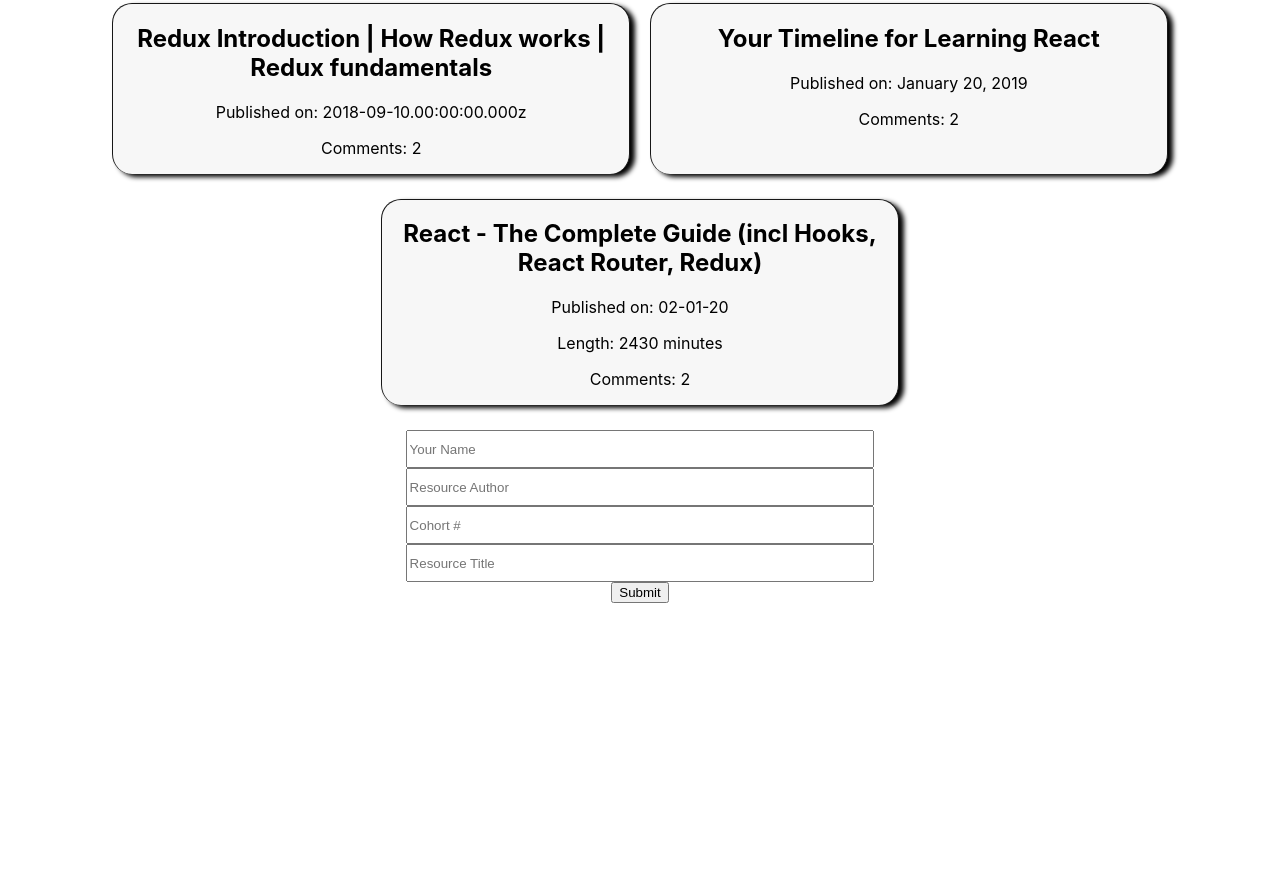
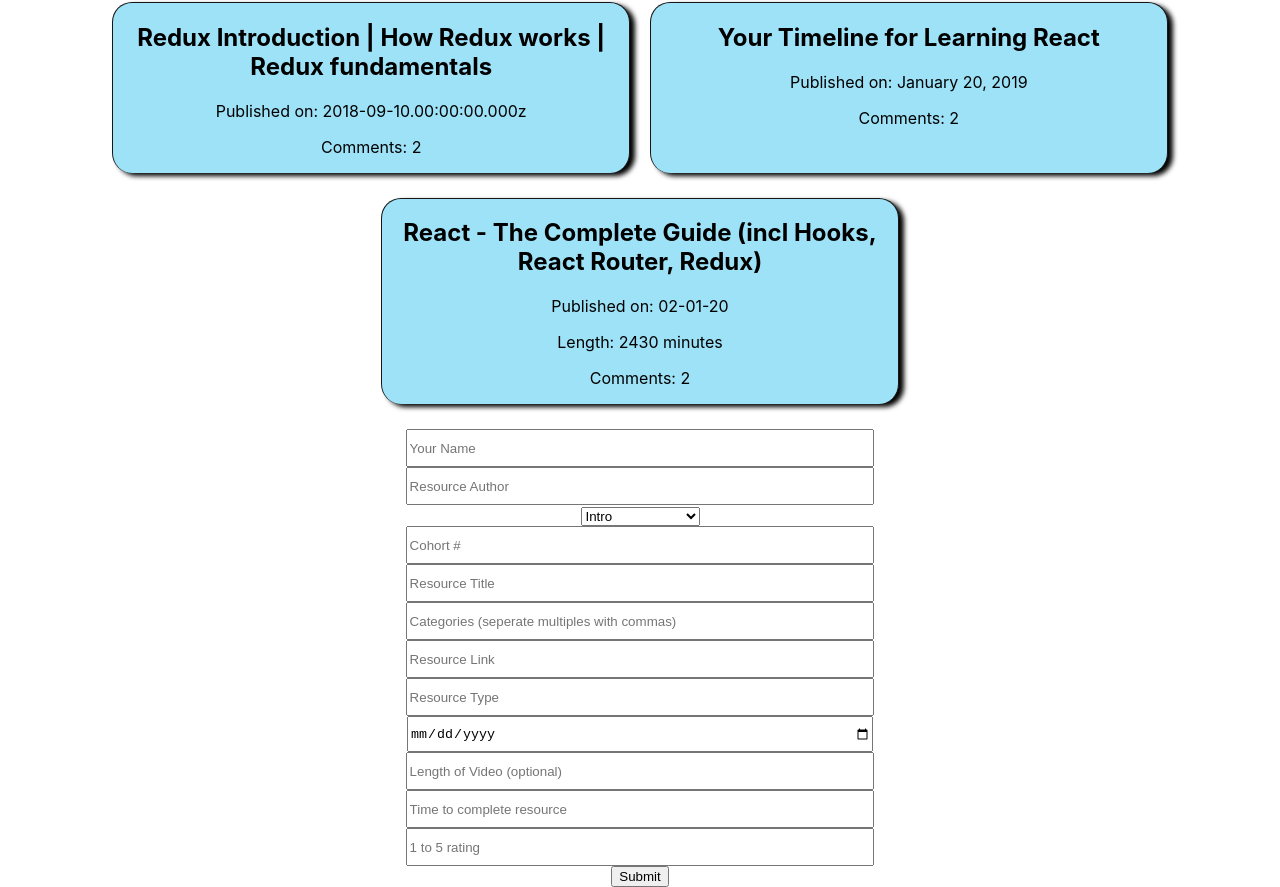
Before and after one commit to cxiong03/beehive, a React (Create React App) app: page / in a window 1280 px wide. Shown: the part 699-1586 px from the top of the page. Before the commit the page ends 1302 px from the top, so only its background shows below. Built offline with nearby package versions, Linux system fonts and the light colour scheme.

Commit message:
work on some css

```diff
--- a/src/App.css
+++ b/src/App.css
@@ -46,11 +46,12 @@
   width: 80%;
   max-width: 500px;
   box-shadow: 5px 3px 5px #000000;
-  background-color: #f7f7f7;
+  background-color: rgb(157, 226, 247);
+  /* #90a8ca; */
 }
 
 .box:hover {
-  box-shadow: 15px 9px 15px black;
+  box-shadow: 15px 9px 15px #0e3b79;
 }
 
 .resourceList {
@@ -65,7 +66,8 @@
   display: flex;
   padding-left: 2rem;
   margin-bottom: 1.5rem;
-  background-color: darkgoldenrod;
+  background-color: #0e3b79;
+  /* (87, 169, 194) */
 
 }
 
@@ -73,10 +75,10 @@
   display: flex;
   flex: 1;
   font-size: 3rem;
-  font-family: cursive;
+  font-family: 'Courier New', Courier, monospace;
   font-weight: bold;
-  text-shadow: 1px 8px 16px brown;
-  color: black;
+  text-shadow: 1px 8px 16px rgb(90, 124, 156);
+  color: rgb(234, 244, 248);
 }
 
 .navigation {
--- a/src/components/ResourceForm.js
+++ b/src/components/ResourceForm.js
@@ -1,26 +1,32 @@
-import React, {Component} from 'react';
-
+import React, { Component } from "react";
 class ResourceForm extends Component {
   state = {
     posterName: "",
     resourceAuthor: "",
+    jobSkillLevel: "",
     cohort: "",
     title: "",
+    categories: "",
+    summary: "",
+    link: "",
+    resourceType: "",
+    datePublished: null,
+    videoLength: "",
+    timeToComplete: "",
+    rating: "",
+    comments: [],
   };
-
   handleChange = (e) => {
     this.setState({
       ...this.state,
-            [e.target.id]: e.target.value
-        })
-    }
+      [e.target.id]: e.target.value,
+    });
+  };
   render() {
     return (
       <div className="ResourceForm">
-                <form
-                    style={styles.form}
-                        >
-                    {/* <label htmlFor="posterName">Your Name:</label> */}
+        <form style={styles.form}>
+          {/* <label htmlFor="posterName">Your Name: </label> */}
           <input
             style={styles.input}
             id="posterName"
@@ -37,13 +43,22 @@ class ResourceForm extends Component {
             value={this.state.resourceAuthor}
             onChange={this.handleChange}
           />
-                        {/* dropmenu for author level */}
+          <div>
+            <select>
+              <option value="" disabled>
+                Author skill level
+              </option>
+              <option value="Intro">Intro</option>
+              <option value="Intermediate">Intermediate</option>
+              <option value="Advanced">Advanced</option>
+            </select>
+          </div>
           <input
             style={styles.input}
             id="cohort"
             type="text"
             placeholder="Cohort #"
-                        vale={this.state.cohort}
+            value={this.state.cohort}
             onChange={this.handleChange}
           />
           <input
@@ -54,17 +69,72 @@ class ResourceForm extends Component {
             value={this.state.title}
             onChange={this.handleChange}
           />
+          <input
+            style={styles.input}
+            type="text"
+            id="categories"
+            placeholder="Categories (seperate multiples with commas)"
+            value={this.state.categories}
+            onChange={(e) => this.handleChange(e)}
+          />
+          <input
+            style={styles.input}
+            type="text"
+            id="link"
+            placeholder="Resource Link"
+            value={this.state.link}
+            onChange={(e) => this.handleChange(e)}
+          />
+          <input
+            style={styles.input}
+            type="text"
+            id="resourceType"
+            placeholder="Resource Type"
+            value={this.state.resourceType}
+            onChange={(e) => this.handleChange(e)}
+          />
+          <input
+            style={styles.input}
+            type="date"
+            id="datePublished"
+            placeholder="Published Date"
+            value={this.state.datePublished}
+            onChange={(e) => this.handleChange(e)}
+          />
+          <input
+            style={styles.input}
+            type="text"
+            id="videoLength"
+            placeholder="Length of Video (optional)"
+            value={this.state.videoLength}
+            onChange={(e) => this.handleChange(e)}
+          />
+          <input
+            style={styles.input}
+            type="text"
+            id="timeToComplete"
+            placeholder="Time to complete resource"
+            value={this.state.timeToComplete}
+            onChange={(e) => this.handleChange(e)}
+          />
+          <input
+            style={styles.input}
+            type="number"
+            id="rating"
+            placeholder="1 to 5 rating"
+            value={this.state.rating}
+            onChange={(e) => this.handleChange(e)}
+          />
           <button type="submit">Submit</button>
         </form>
       </div>
     );
   }
-};
-
+}
 const styles = {
   form: {
-        display: 'flex',
-        justifyContent: 'center',
+    display: "flex",
+    justifyContent: "center",
     alignItems: "center",
     marginRight: "20%",
     marginLeft: "20%",
@@ -75,5 +145,4 @@ const styles = {
     height: 32,
   },
 };
-
 export default ResourceForm;
```
Lines whose indentation alone changed are shown as unchanged.
